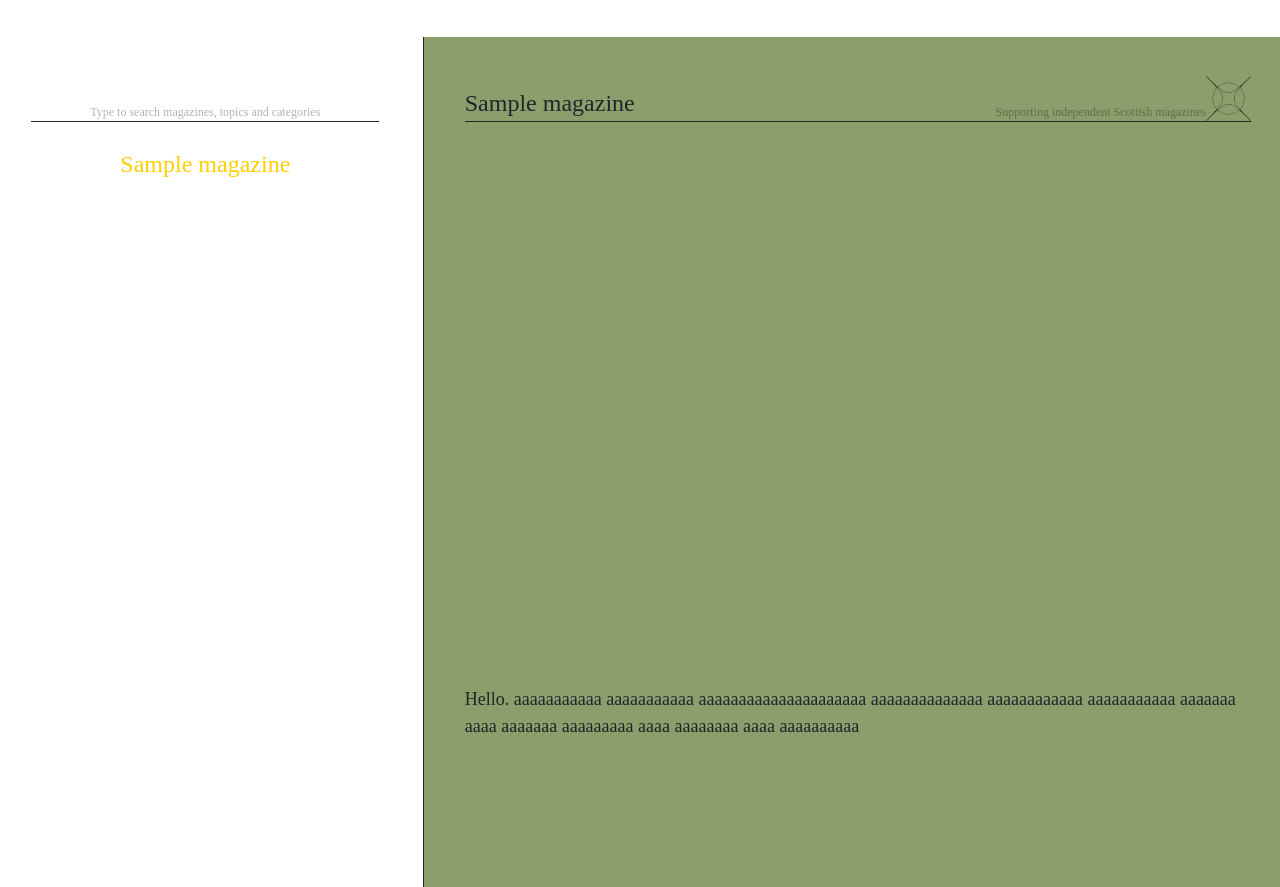
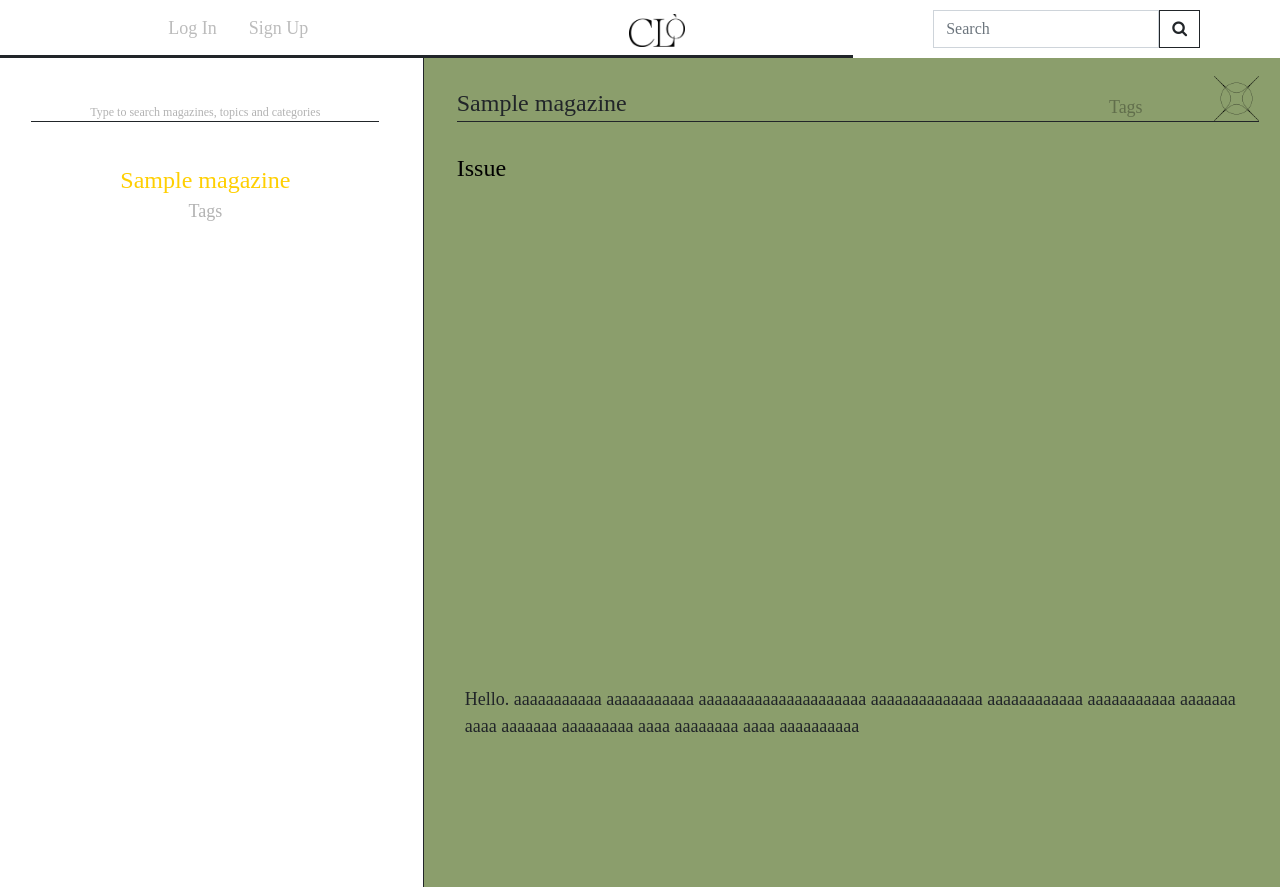
Before and after one commit to AaronMilne19/Clo, a Django app: page /1/ in a window 1280 px wide. Run offline with Django 3.2, Linux system fonts and the light colour scheme; a user stored in the database is signed in; tables that the repository leaves empty hold one stand-in row (values such as "Sample post"); some libraries are stand-ins or nearby versions; some web fonts are replaced.

Commit message:
Tweaked the appearance of the magazine page to include placeholder text for issues

```diff
--- a/home/views.py
+++ b/home/views.py
@@ -1,11 +1,12 @@
 from django.shortcuts import render, redirect
-from home.models import Magazine, UserProfile
+from home.models import Magazine, UserProfile, Hashtag, MagazineIssue
 
 
 def home(request):
     ctx = {}
 
     ctx['magazines'] = Magazine.objects.all()
+    ctx['hashtags'] = Hashtag.objects.all()
 
     return render(request, 'home.html', context=ctx)
 
@@ -25,7 +26,10 @@ def signup(request):
 def magazine(request, id):
     ctx = {}
 
-    ctx['this'] = Magazine.objects.get(id=id)
+    mag = Magazine.objects.get(id=id)
+
+    ctx['this'] = mag
     ctx['magazines'] = Magazine.objects.all()
+    ctx['issues'] = MagazineIssue.objects.filter(magazine=mag)
 
     return render(request, 'magazine.html', context=ctx)
--- a/static/styles/home.css
+++ b/static/styles/home.css
@@ -24,6 +24,11 @@
     justify-content:space-between;
 }
 
+.logo-tag {
+    max-width: 150px;
+    width: 150px;
+}
+
 .info {
     position: absolute;
     bottom: 0;
--- a/templates/magazine.html
+++ b/templates/magazine.html
@@ -6,7 +6,7 @@
 {% endblock %}
 
 {% block title %}
-Home
+{{this.title}}
 {% endblock %}
 
 <!--see navbar.html for navbar code-->
@@ -24,20 +24,38 @@ Home
                 </div>
             </div>
             {% for magazine in magazines %}
-            <div class="card mb-3 border-0 mag-box">
-                <a href="{% url 'home:magazine' magazine.id %}" class="card-title mag-title" id="{{magazine.id}}">{{magazine.title}}</a>
+            <div class="card text-center mb-3 border-0 mag-box">
+                <div class="card-body">
+                    {% if magazine.id != this.id %}
+                        <a href="{% url 'home:magazine' magazine.id %}" class="card-title mag-title" id="{{magazine.id}}">{{magazine.title}}</a>
+                    {% else %}
+                        <a href="{% url 'home:home' %}" class="card-title mag-title" id="{{magazine.id}}">{{magazine.title}}</a>
+                    {% endif %}
+
+                    <div class="card-text gry-txt sml-txt">
+                        Tags
+                    </div>
+                </div>
             </div>
             {% endfor %}
 
         </div>
         <div style="min-height: 100vh; background-color: #8b9e6c;" class="col-sm border-start border-dark border-1 d-flex justify-content-center" id="mainbox">
-            <div style="width:100%; top:60px;" class="info-box sticky-top pr-3">
-                <div class="about border-bottom border-dark border-1 pt-3 mx-2 d-flex align-items-end">
+            <div style="width:100%; top:60px;" class="info-box sticky-top mx-2">
+                <div class="about border-bottom border-dark border-1 pt-3 d-flex align-items-end">
                     <div>{{this.title}}</div>
-                    <div class="d-inline-flex align-items-end">
-                        <div class="xsml-txt gry-txt">Supporting independent Scottish magazines</div>
+                    <div class="logo-tag d-inline-flex justify-content-between align-items-end ms-5">
+                        <div class="sml-txt gry-txt">Tags</div>
                         <img style="max-height:45px" src="{% static 'logos/clo-logomark.png' %}" />
                     </div>
+                </div>
+
+                <div class="issues mt-4">
+                    {% for issue in issues %}
+                        <div class="py-1">
+                            <a class="mag-title">Issue</a>
+                        </div>
+                    {% endfor %}
                 </div>
 
                 <div class="info sml-txt pt-3 mx-2 d-flex">
--- a/templates/navbar.html
+++ b/templates/navbar.html
@@ -2,7 +2,7 @@
 
 <div class="container d-inline-flex">
     {% if user.is_authenticated %}
-    {% else %}
+    <!--This will be the navbar when a user is logged in. For now it is identical to signed out navbar but this will change-->
         <nav class="navbar navbar-expand-lg navbar-light bg-white fixed-top align-items-around pb-0">
             <div style="height:50px;" class="col-8 border-bottom border-dark border-3 d-inline-flex justify-content-around">
 
@@ -27,7 +27,51 @@
                     </button>
                 </form>
 
-            <button class="navbar-toggler d-none" id="navbarDropdownMenuLink" type="button" data-toggle="dropdown" aria-controls="navbarToggler" aria-haspopup="true" aria-expanded="false" >
+                <button class="navbar-toggler d-none" id="navbarDropdownMenuLink" type="button" data-toggle="dropdown" aria-controls="navbarToggler" aria-haspopup="true" aria-expanded="false">
+                    <span class="navbar-toggler-icon"></span>
+                </button>
+
+                <div class="dropdown-menu mt-5 px-3 mr-3 small-links" aria-labelledby="navbarDropdownMenuLink">
+                    <a class="nav-link px-auto" href="{% url 'home:login' %}">Log In</a>
+                    <a class="nav-link px-auto" href="{% url 'home:signup' %}">Sign Up</a>
+
+                    <form class="d-inline-flex" id="sbar-drop">
+                        <input class="form-control" type="search" placeholder="Search" aria-label="Search">
+                        <button class="btn btn-outline-dark my-auto" type="submit">
+                            <i class="fa fa-search"></i>
+                        </button>
+                    </form>
+                </div>
+            </div>
+        </nav>
+
+    {% else %}
+    <!--This is the navbar when not logged in-->
+        <nav class="navbar navbar-expand-lg navbar-light bg-white fixed-top align-items-around pb-0">
+            <div style="height:50px;" class="col-8 border-bottom border-dark border-3 d-inline-flex justify-content-around">
+
+                <div class="d-inline-flex nav-col top-links align-items-center">
+                    <div class="links d-inline-flex">
+                        <a class="nav-link px-auto" href="{% url 'home:login' %}">Log In</a>
+                        <a class="nav-link px-auto" href="{% url 'home:signup' %}">Sign Up</a>
+                    </div>
+                </div>
+
+                <div style="height:50px" class="d-inline-flex nav-col">
+                    <a class="navbar-brand" href="/">
+                        <img class="logo" src="{% static 'logos/clo-wordmark.png' %}" />
+                    </a>
+                </div>
+            </div>
+            <div class="col-4 d-inline-flex justify-content-center pb-2">
+                <form class="form-inline d-inline-flex" id="sbar">
+                    <input class="form-control" type="search" placeholder="Search" aria-label="Search">
+                    <button class="btn btn-outline-dark my-auto" type="submit">
+                        <i class="fa fa-search"></i>
+                    </button>
+                </form>
+
+                <button class="navbar-toggler d-none" id="navbarDropdownMenuLink" type="button" data-toggle="dropdown" aria-controls="navbarToggler" aria-haspopup="true" aria-expanded="false">
                     <span class="navbar-toggler-icon"></span>
                 </button>
 
```
Also changed, not shown: templates/home.html (+7 -2 lines). Lines whose indentation alone changed are shown as unchanged.
